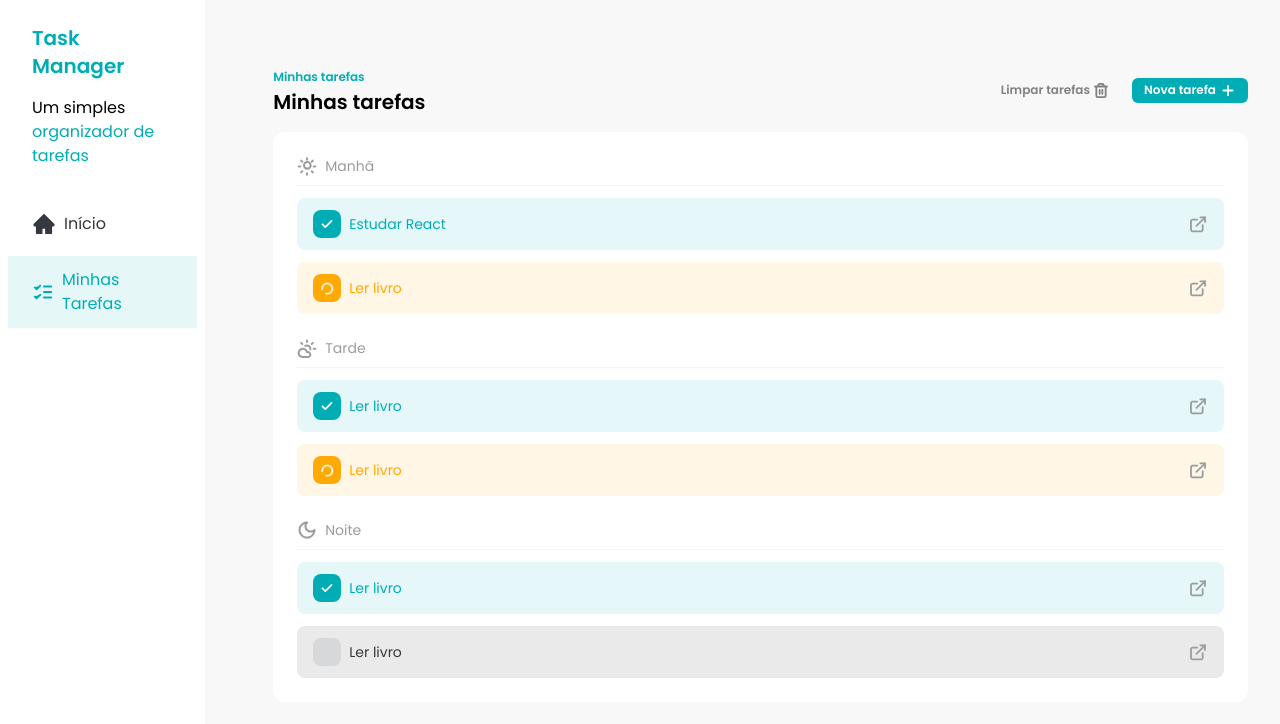
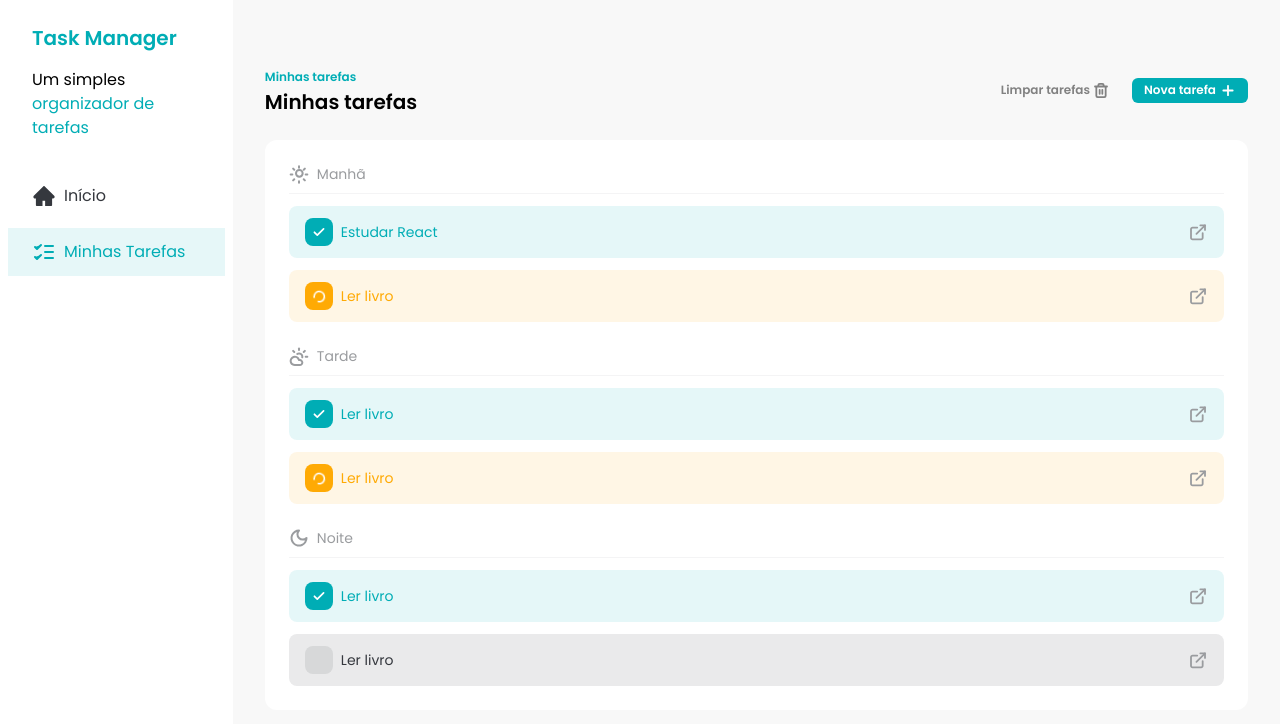
Before and after one commit to lucasbeniti/fsc-task-manager, a React (Vite) app: page / in a window 1280 px wide. Shown: the top 724 px of the page. Built offline with nearby package versions, Linux system fonts and the light colour scheme.

Commit message:
style: adjust sidebar width

```diff
--- a/src/App.jsx
+++ b/src/App.jsx
@@ -3,7 +3,7 @@
 
 function App() {
   return (
-    <div className="flex gap-9">
+    <div className="flex">
       <Sidebar />
       <Tasks />
     </div>
--- a/src/components/Sidebar.jsx
+++ b/src/components/Sidebar.jsx
@@ -1,14 +1,14 @@
-import SidebarButton from './SidebarButton';
-import HomeIcon from '../assets/icons/home.svg?react';
-import TasksIcon from '../assets/icons/tasks.svg?react';
+import SidebarButton from "./SidebarButton";
+import HomeIcon from "../assets/icons/home.svg?react";
+import TasksIcon from "../assets/icons/tasks.svg?react";
 
 const Sidebar = () => {
   return (
-    <div className="h-screen w-64 bg-white">
+    <div className="h-screen w-72 bg-white">
       <div className="space-y-4 px-8 py-6">
         <h1 className="text-xl font-semibold text-[#00ADB5]">Task Manager</h1>
         <p>
-          Um simples{' '}
+          Um simples{" "}
           <span className="text-[#00ADB5]">organizador de tarefas</span>
         </p>
       </div>
--- a/src/components/Tasks.jsx
+++ b/src/components/Tasks.jsx
@@ -38,7 +38,7 @@
   };
 
   return (
-    <div className="w-full px-8 py-16">
+    <div className="w-full space-y-6 px-8 py-16">
       <div className="flex w-full justify-between">
         <div>
           <span className="text-xs font-semibold text-[#00ADB5]">
@@ -59,7 +59,7 @@
         </div>
       </div>
 
-      <div className="mt-4 rounded-xl bg-white p-6">
+      <div className="rounded-xl bg-white p-6">
         <div className="space-y-3">
           <TasksSeparator text="Manhã" icon={<SunIcon />} />
           {morningTasks.map((task) => (
```
